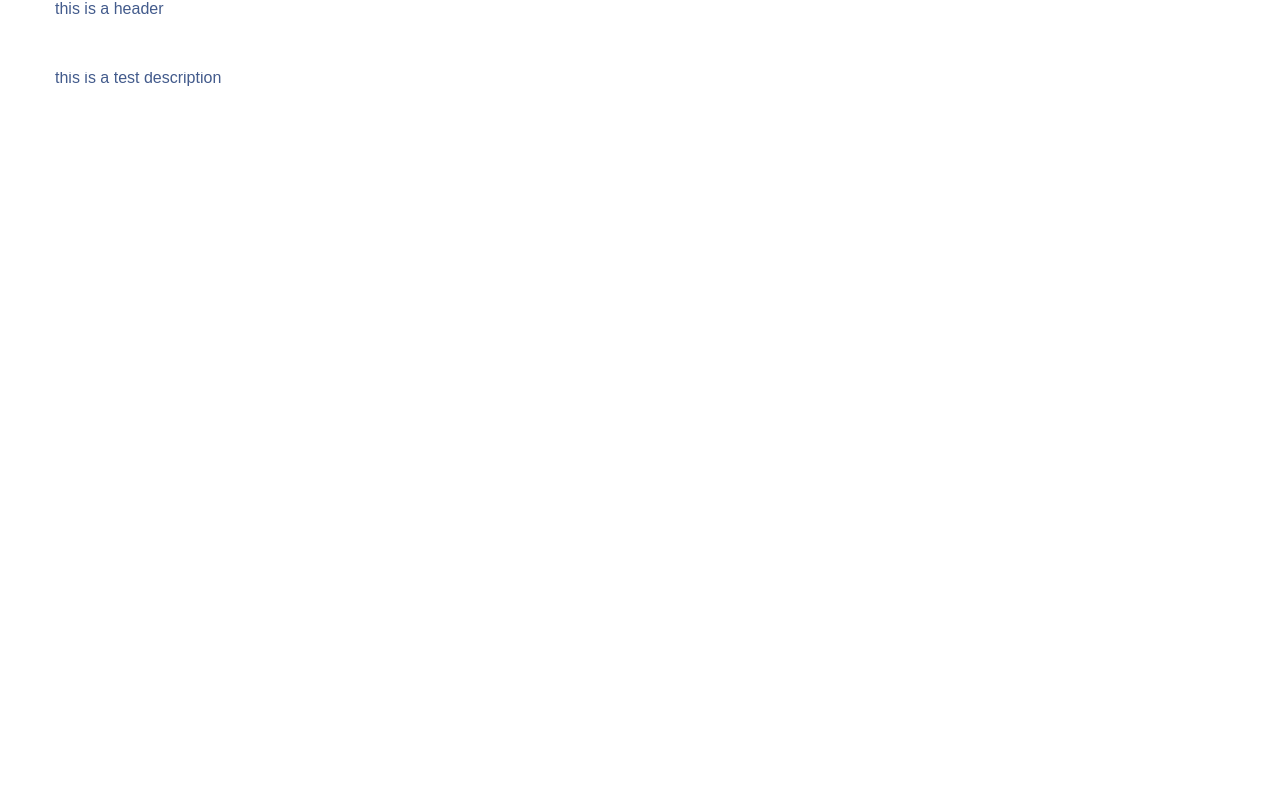
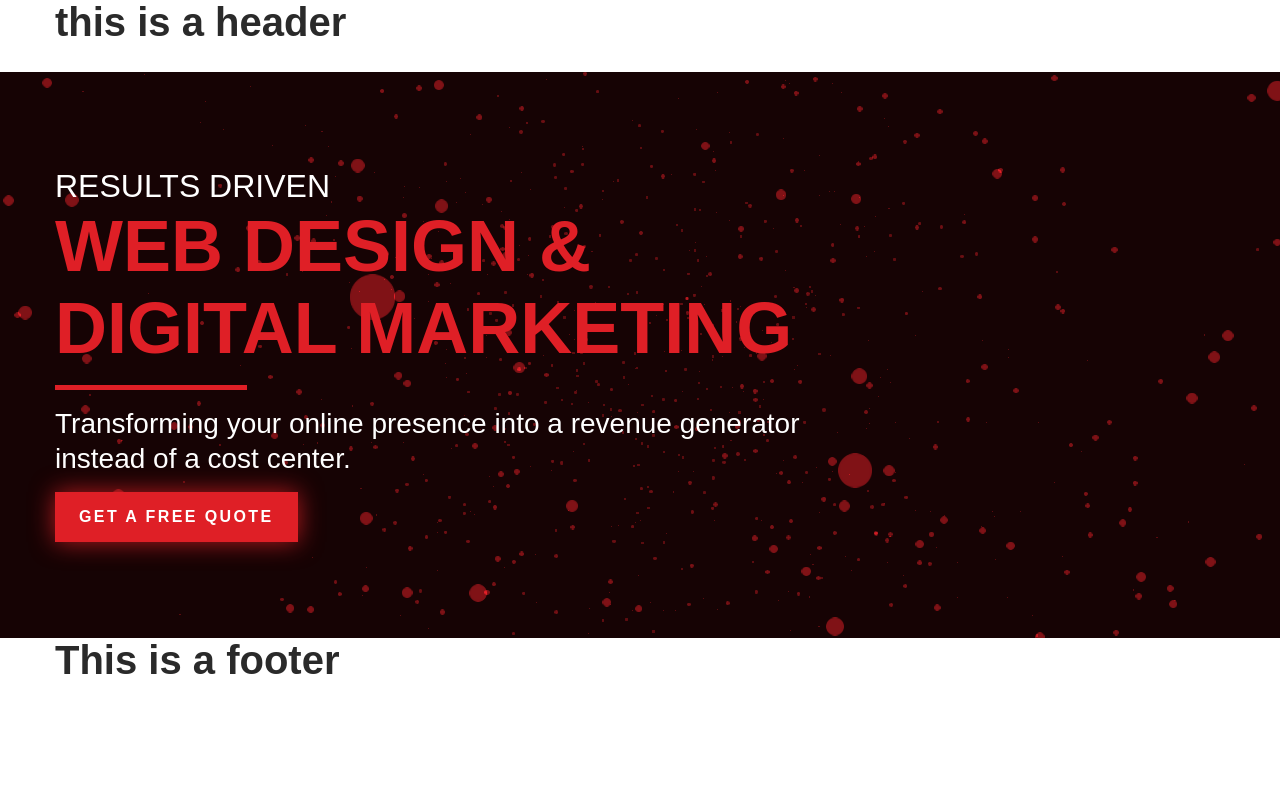
Before and after one commit to alexfromesper/esper_theme, a Gatsby site: page / in a window 1280 px wide. Shown: the top 800 px of the page. Built offline with nearby package versions, Linux system fonts and the light colour scheme; Gatsby itself is replaced by a stand-in of ours.

Commit message:
Init Commit

```diff
--- a/gatsby-config.js
+++ b/gatsby-config.js
@@ -27,6 +27,7 @@ module.exports = {
         icon: `src/images/gatsby-icon.png`, // This path is relative to the root of the site.
       },
     },
+    `gatsby-plugin-styled-components`
     // this (optional) plugin enables Progressive Web App + Offline functionality
     // To learn more, visit: https://gatsby.dev/offline
     // `gatsby-plugin-offline`,
--- /dev/null
+++ b/src/components/button/index.js
@@ -0,0 +1,32 @@
+import React from 'react'
+import styled from 'styled-components'
+import { Link } from 'gatsby'
+
+export default ({
+    external,
+    children,
+    href
+}) => {
+    return (
+        external ?
+            <Button href={href}>{children}</Button>
+        :
+        <Button as={Link} to={href}>{children}</Button>
+    )
+}
+
+// Styled Components
+const Button = styled.a`
+    background-color:${props => props.theme.color.primary};
+    color:#fff;
+    padding:1rem 1.5rem;
+    display:inline-flex;
+    width: fit-content;
+    box-shadow: 0 0 25px rgba(223,31,38,.8);
+    font-weight:bold;
+    text-transform:uppercase;
+    letter-spacing:0.15rem;
+    &:hover {
+        color:#fff;
+    }
+`
--- a/src/components/container.js
+++ b/src/components/container.js
@@ -1,26 +1,5 @@
 import React from 'react'
 import styled from 'styled-components'
-
-const Wrapper = styled.div`
-    position:relative;
-    ${props => props.fullWidth ? `
-        max-width: 100%;
-    ` : `
-        max-width: calc(100% - 1.5rem);
-    `}
-    margin:0 auto;
-    ${props => props.sm};
-    @media (min-width:768px) {
-        ${props => props.md};
-    }
-    @media (min-width:992px) {
-        ${props => props.lg};
-    }
-    @media (min-width:1200px) {
-        ${props => props.xl};
-        ${props => !props.fullWidth && `width: 1170px;`};
-    }
-`
 
 export default ({
     children,
@@ -40,3 +19,24 @@ export default ({
         {children}
     </Wrapper>
 )
+
+const Wrapper = styled.div`
+    position:relative;
+    ${props => props.fullWidth ? `
+        max-width: 100%;
+    ` : `
+        max-width: calc(100% - ${props.theme.gutter});
+    `}
+    margin:0 auto;
+    ${props => props.sm};
+    @media (min-width:768px) {
+        ${props => props.md};
+    }
+    @media (min-width:992px) {
+        ${props => props.lg};
+    }
+    @media (min-width:1200px) {
+        ${props => props.xl};
+        ${props => !props.fullWidth && `width: 1170px;`};
+    }
+`
--- a/src/components/header/index.js
+++ b/src/components/header/index.js
@@ -11,7 +11,7 @@ export default () => {
 
     useEffect(() => {
         const isDefined = typeof window !== 'undefined'
-        console.log('updated')
+
         if (isDefined) {
 
             const handleScroll = () => {
@@ -47,7 +47,7 @@ export default () => {
 
 // Styled Components
 const Header = styled.header`
-    height: 4.5rem;
+    height: ${props => props.theme.header.mobile};
     position:fixed;
     width:100%;
     left:0;
@@ -57,4 +57,7 @@ const Header = styled.header`
     ${props => props.fixed && `
         box-shadow: rgba(0, 0, 0, 0.17) 0px 1px 5px;
     `}
+    @media (min-width:992px) {
+        height: ${props => props.theme.header.desktop};
+    }
 `
--- a/src/components/layout/globalStyle.js
+++ b/src/components/layout/globalStyle.js
@@ -1,7 +1,7 @@
 import { createGlobalStyle } from 'styled-components'
 
 export default createGlobalStyle`
-html, body, div, span, object, iframe,
+html, body, div, span, object, iframe, hr,
 h1, h2, h3, h4, h5, h6, p, blockquote, pre,
 a, abbr, acronym, address, code,
 del, dfn, em, img, q, dl, dt, dd, ol, ul, li,
@@ -15,76 +15,100 @@ table, caption, tbody, tfoot, thead, tr, th, td {
   font-size: 100%;
   font-family: inherit;
 }
-html {
-    box-sizing: border-box;
-}
-* {
-    box-sizing: inherit;
-}
-*:before {
-    box-sizing: inherit;
-}
-*:after {
-    box-sizing: inherit;
-}
+
 em {
 	font-style: italic;
 }
+
 strong {
 	font-weight: bold;
 }
+
 html,
 body {
-	margin:0;
-	padding:0;
 	height:100%;
 }
+
+/* END RESET */
+
 body {
-    background-color: #fff;
-    font-family: Arial, Helvetica, sans-serif;
-    color:${props => props.theme.color.body};
-    font-size: 1rem;
-    font-smoothing: antialiased;
-    text-rendering: optimizeLegibility;
-    -moz-osx-font-smoothing: grayscale;
-    -webkit-font-smoothing: antialiased;
-    font-feature-settings: 'kern' 1, 'dlig' 1, 'opbd' 1, 'ss01' 1;
-    text-shadow: rgba(0, 0, 0, 0.01) 0 0 1px;
+	background: #fff;
+	font-family: Arial, Helvetica, sans-serif;
+    font-size: 16px;
+    color: ${props => props.theme.color.body};
 }
-*, :after, :before {
-    box-sizing: border-box;
+section {
+    position:relative;
 }
-ul {
-    list-style:none;
-    margin:0;
-    padding:0;
-}
+
 p {
     line-height: 1.5;
+    font-size:1rem;
 }
-img {
-    max-width:100%;
+h1 {
+    font-size:2rem;
+    font-weight:bold;
 }
-h1 a,
-h2 a,
-h3 a,
-h4 a,
-h5 a,
-h6 a {}
+h2 {
+    font-size:1.75rem;
+    font-weight:bold;
+}
+h3 {
+    font-size:1.5rem;
+    font-weight:bold;
+}
+h4 {
+    font-size:1.25rem;
+    font-weight:bold;
+}
+h5 {
+    font-size:1.15rem;
+    font-weight:bold;
+}
+h6 {
+    font-size:1.1rem;
+    font-weight:bold;
+}
+
 a img {
 	border: none;
 	outline: none;
 }
+
 a {
-    color: inherit;
 	outline: none;
-    text-decoration: none;
-    line-height: inherit;
+	text-decoration: none;
 }
+
+a:hover {
+	color: #999;
+}
+
 a,
 a:active,
 a:visited,
 a img {
 	outline: none;
 }
+
+@media (min-width:992px) {
+    h1 {
+        font-size:2.5rem
+    }
+    h2 {
+        font-size:2.25rem;
+    }
+    h3 {
+        font-size:2rem;
+    }
+    h4 {
+        font-size:1.75rem;
+    }
+    h5 {
+        font-size:1.5rem;
+    }
+    h6 {
+        font-size:1.25rem;
+    }
+}
 `
--- a/src/components/layout/index.js
+++ b/src/components/layout/index.js
@@ -28,6 +28,8 @@ export default ({
 
 // Styled Components
 const Main = styled.main`
-    padding-top:3rem;
-    padding-bottom:3rem;
+    margin-top:${props => props.theme.header.mobile};
+    @media (min-width:992px) {
+        margin-top:${props => props.theme.header.desktop};
+    }
 `
--- a/src/components/layout/theme.js
+++ b/src/components/layout/theme.js
@@ -1,11 +1,15 @@
 export default {
     gutter: `1.5rem`,
+    header: {
+        desktop: `4.5rem`,
+        mobile: `4rem;`
+    },
     color: {
-        primary: `#1e43ff`,
+        primary: `#df1f26`,
         accent: `#f3f5f8`,
         placeholder: `#EDF0F5`,
         nuetral: `#99ABCE`,
         active: `#eaedff`,
-        body: `#435b8c`
+        body: `#2a2a2a`
     }
 }
--- a/src/templates/home/index.js
+++ b/src/templates/home/index.js
@@ -7,8 +7,11 @@ export default () => {
     return (
         <React.Fragment>
             <Intro
-                title={`Title`}
-                description={`this is a test description`}
+                title={[
+                    `Results Driven`,
+                    `Web Design & Digital Marketing`
+                ]}
+                description={`Transforming your online presence into a revenue generator instead of a cost center.`}
             />
         </React.Fragment>
     )
--- a/src/templates/home/intro.js
+++ b/src/templates/home/intro.js
@@ -1,18 +1,130 @@
-import React from 'react'
+import React, { useEffect, useRef } from 'react'
 import styled from 'styled-components'
+import { darken } from 'polished'
+import {
+    Scene,
+    PerspectiveCamera,
+    WebGLRenderer,
+    BufferGeometry,
+    TextureLoader,
+    AdditiveBlending,
+    Points,
+    PointsMaterial,
+    Float32BufferAttribute,
+} from 'three'
+
+// Layout
+import Container from '../../components/container'
 
 // Components
-import Container from '../../components/container'
+import Button from '../../components/button/index'
+
+// Assets
+import Circle from '../../images/circle.svg'
 
 export default ({
     title,
     description
 }) => {
+    const wrapper = useRef(null)
+    const windowStatus = typeof window !== `undefined`
+
+    // Scene Setup
+    let camera, scene, renderer
+
+    // Object Setup
+    let geometry, textureLoader, parameters, materials, vertices
+
+    if (windowStatus) {
+        scene = new Scene()
+        renderer = windowStatus && new WebGLRenderer({ alpha: true })
+
+        // Add Objects to Scene
+        geometry = new BufferGeometry()
+        textureLoader = new TextureLoader()
+        parameters = [10, 8, 2]
+        materials = []
+        vertices = []
+
+        for ( var i = 0; i < 1000; i ++ ) {
+            const x = Math.random() * 2000 - 1000
+            const y = Math.random() * 2000 - 1000
+            const z = Math.random() * 2000 - 1000
+            vertices.push( x, y, z )
+        }
+
+        geometry.addAttribute( 'position', new Float32BufferAttribute( vertices, 3 ) )
+
+        for ( var d = 0; d < parameters.length; d ++ ) {
+            const sprite = textureLoader.load( Circle )
+            const size = parameters[ d ]
+
+            materials[ d ] = new PointsMaterial( { size, map: sprite, blending: AdditiveBlending, depthTest: false, transparent: true, opacity: 0.5 } )
+            materials[ d ].color.set(0xdf1f26)
+
+            const particles = new Points( geometry, materials[ d ] )
+
+            particles.rotation.x = Math.random() * 100
+            particles.rotation.y = Math.random() * 100
+            particles.rotation.z = Math.random() * 100
+
+            scene.add( particles )
+        }
+    }
+
+
+    const render = () => {
+        renderer.render( scene, camera )
+    }
+
+    const animate = () => {
+        const time = Date.now() * 0.00005
+
+        for ( let j = 0; j < scene.children.length; j ++ ) {
+            const object = scene.children[ j ]
+
+            if ( object instanceof Points ) {
+                object.rotation.y = time * ( j < 4 ? j + 1 : - ( j + 1 ) )
+            }
+        }
+
+        requestAnimationFrame(animate)
+        render(camera)
+    }
+
+    useEffect(() => {
+        const width = wrapper.current.clientWidth
+        const height = wrapper.current.clientHeight
+
+        camera = new PerspectiveCamera( 100, width / height, 1, 2000 )
+        renderer.setSize( width, height )
+
+        animate(camera)
+        wrapper.current.appendChild( renderer.domElement )
+
+    }, [ wrapper, animate, renderer, camera ])
     return (
-        <Section>
-            <Container>
-                <h1>{title}</h1>
-                <p>{description}</p>
+        <Section ref={wrapper}>
+            <Container
+                sm={`
+                    z-index:1;
+                    padding-top:3rem;
+                    padding-bottom:3rem;
+                `}
+                lg={`
+                    padding-top:6rem;
+                    padding-bottom:6rem;
+                `}
+            >
+                <Header>
+                    <Title>
+                        <Span>{`${title[0]} `}</Span>
+                        {title[1]}
+                    </Title>
+                    <Border/>
+                    <Paragraph>{description}</Paragraph>
+                    <Button href={`/`}>{'Get a Free Quote'}</Button>
+                </Header>
             </Container>
         </Section>
     )
@@ -20,5 +132,54 @@ export default ({
 
 // Styled Components
 const Section = styled.section`
-    min-height:200vh;
+    ${props => `
+        background-color: ${darken(0.45, props.theme.color.primary)};
+    `}
+    canvas {
+        position: absolute;
+        top:0;
+        left:0;
+        height:100%;
+        width:100%;
+    }
 `
+const Header = styled.header`
+    display:grid;
+    grid-template-columns:minmax(0,1fr);
+    max-width:850px;
+    @media (min-width:992px) {
+        max-width:750px;
+        grid-row-gap:1rem;
+    }
+`
+const Title = styled.h1`
+    color:${props => props.theme.color.primary};
+    text-transform:uppercase;
+    @media (min-width:992px) {
+        font-size:4.5rem;
+    }
+`
+const Span = styled.span`
+    color:#fff;
+    display:block;
+    font-weight:normal;
+    @media (min-width:992px) {
+        font-size:2rem;
+    }
+`
+const Paragraph = styled.p`
+    color:#fff;
+    @media (min-width:992px) {
+        line-height:1.25;
+        font-size:1.75rem;
+    }
+`
+const Border = styled.hr`
+    width: 20rem;
+    height:0.25rem;
+    background-color:${props => props.theme.color.primary};
+    @media (min-width:992px) {
+        width: 12rem;
+        height:0.3rem;
+    }
+`
```
Also changed, not shown: package.json (+13 -11 lines), src/images/circle.svg (added), 1 other file.
